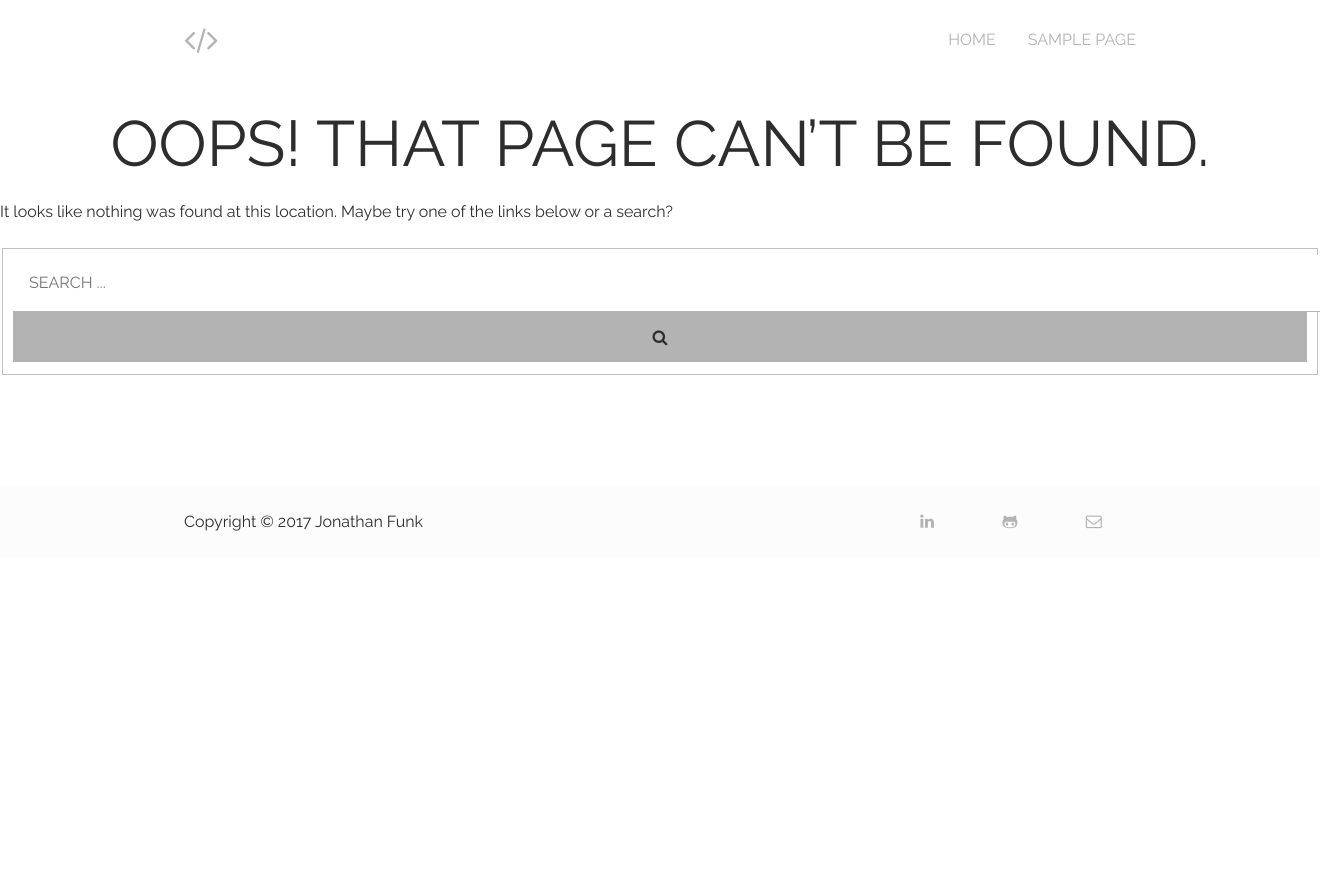
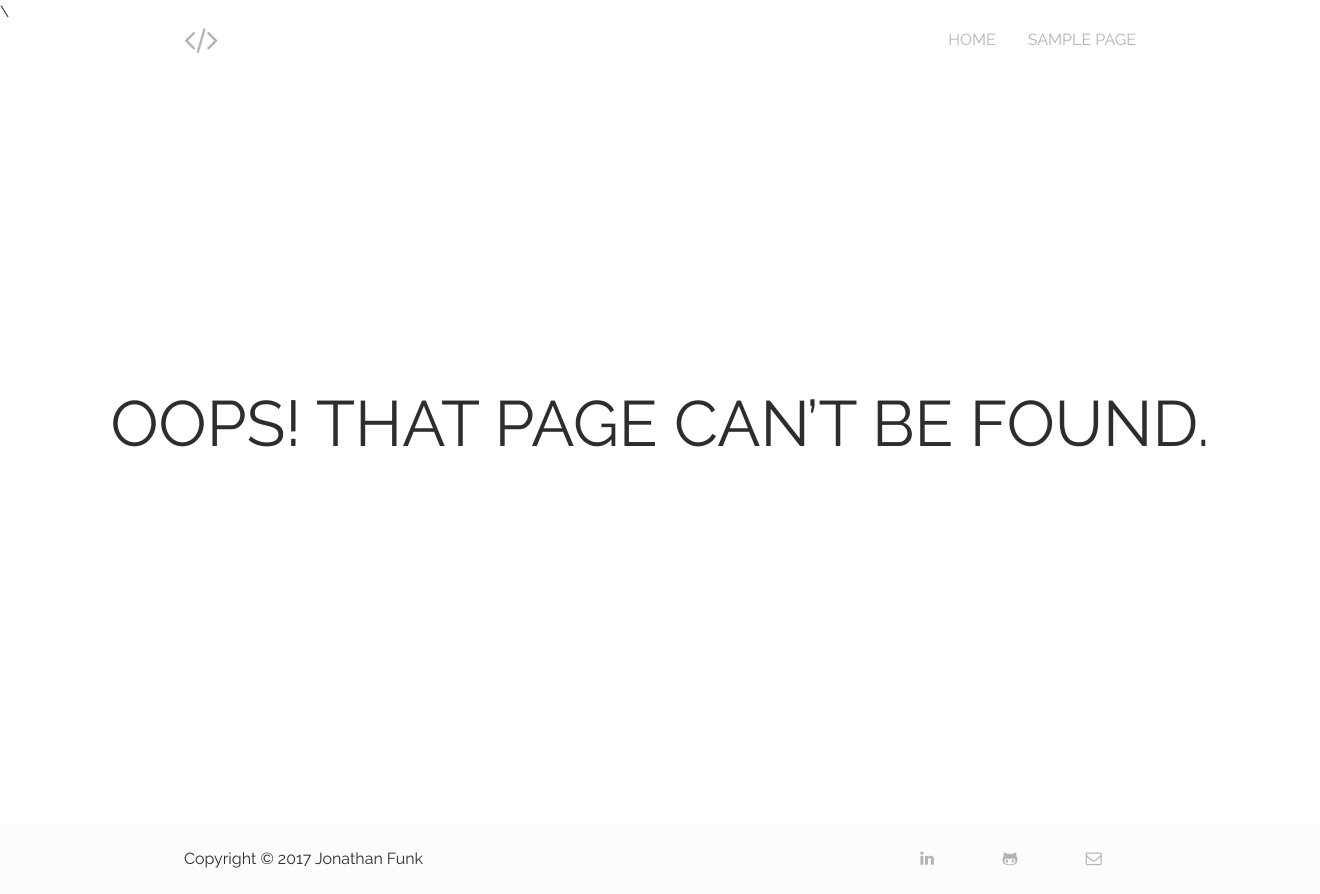
Before and after one commit to jonathanfunk/personal-site, a WordPress theme: template themes/jonfunk/404.php in a window 1320 px wide; the page is wider, and only the part inside the window is pictured. Before the commit the page ends 531 px from the top of that part, so only its background shows below. Run offline with PHP 8.4 and a stand-in for WordPress, Linux system fonts and the light colour scheme; the site name, menu and one post (Sample post) are stand-ins, and other content is empty.

Commit message:
styled 404 page

```diff
--- a/themes/jonfunk/404.php
+++ b/themes/jonfunk/404.php
@@ -8,48 +8,13 @@
  */
 
 get_header(); ?>
-
 	<div id="primary" class="content-area">
-		<main id="main" class="site-main">
-
+		<main id="main" class="site-main">\
 			<section class="error-404 not-found">
 				<header class="page-header">
-					<h1 class="page-title"><?php echo esc_html( 'Oops! That page can&rsquo;t be found.' ); ?></h1>
+					<h1 class="page-title">Oops! That page can&rsquo;t be found.</h1>
 				</header><!-- .page-header -->
-
-				<div class="page-content">
-					<p><?php echo esc_html( 'It looks like nothing was found at this location. Maybe try one of the links below or a search?' ); ?></p>
-
-					<?php get_search_form(); ?>
-
-					<?php the_widget( 'WP_Widget_Recent_Posts' ); ?>
-
-					<?php if ( red_starter_categorized_blog() ) : // Only show the widget if site has multiple categories. ?>
-					<div class="widget widget_categories">
-						<h2 class="widget-title"><?php echo esc_html( 'Most Used Categories' ); ?></h2>
-						<ul>
-						<?php
-							wp_list_categories( array(
-								'orderby'    => 'count',
-								'order'      => 'DESC',
-								'show_count' => 1,
-								'title_li'   => '',
-								'number'     => 10,
-							) );
-						?>
-						</ul>
-					</div><!-- .widget -->
-					<?php endif; ?>
-
-					<?php
-						$archive_content = '<p>' . sprintf( esc_html( 'Try looking in the monthly archives. %1$s' ), convert_smilies( ':)' ) ) . '</p>';
-						the_widget( 'WP_Widget_Archives', 'dropdown=1', "after_title=</h2>$archive_content" );
-					?>
-
-				</div><!-- .page-content -->
 			</section><!-- .error-404 -->
-
 		</main><!-- #main -->
 	</div><!-- #primary -->
-
 <?php get_footer(); ?>
--- a/themes/jonfunk/inc/extras.php
+++ b/themes/jonfunk/inc/extras.php
@@ -87,7 +87,6 @@ function category_id_class( $classes ) {
 	return $classes;
 }
 add_filter( 'post_class', 'category_id_class' );
-add_filter( 'body_class', 'category_id_class' );
 
 add_filter( 'get_the_archive_title', function ($title) {
   if ( is_category() ) {
--- a/themes/jonfunk/sass/_front-page.scss
+++ b/themes/jonfunk/sass/_front-page.scss
@@ -43,6 +43,13 @@ section {
   &:hover {
     background: $color__link;
   }
+}
+
+.error-404 {
+  height: 100vh;
+  display: flex;
+  justify-content: center;
+  align-items: center;
 }
 
 /* Hero Section */
--- a/themes/jonfunk/style.css
+++ b/themes/jonfunk/style.css
@@ -759,6 +759,15 @@ section {
   .box-link:hover {
     background: #b3b3b3; }
 
+.error-404 {
+  height: 100vh;
+  display: -ms-flexbox;
+  display: flex;
+  -ms-flex-pack: center;
+      justify-content: center;
+  -ms-flex-align: center;
+      align-items: center; }
+
 /* Hero Section */
 .hero {
   height: 300px;
```
Also changed, not shown: themes/jonfunk/build/css/style.min.css, 1 other file.
